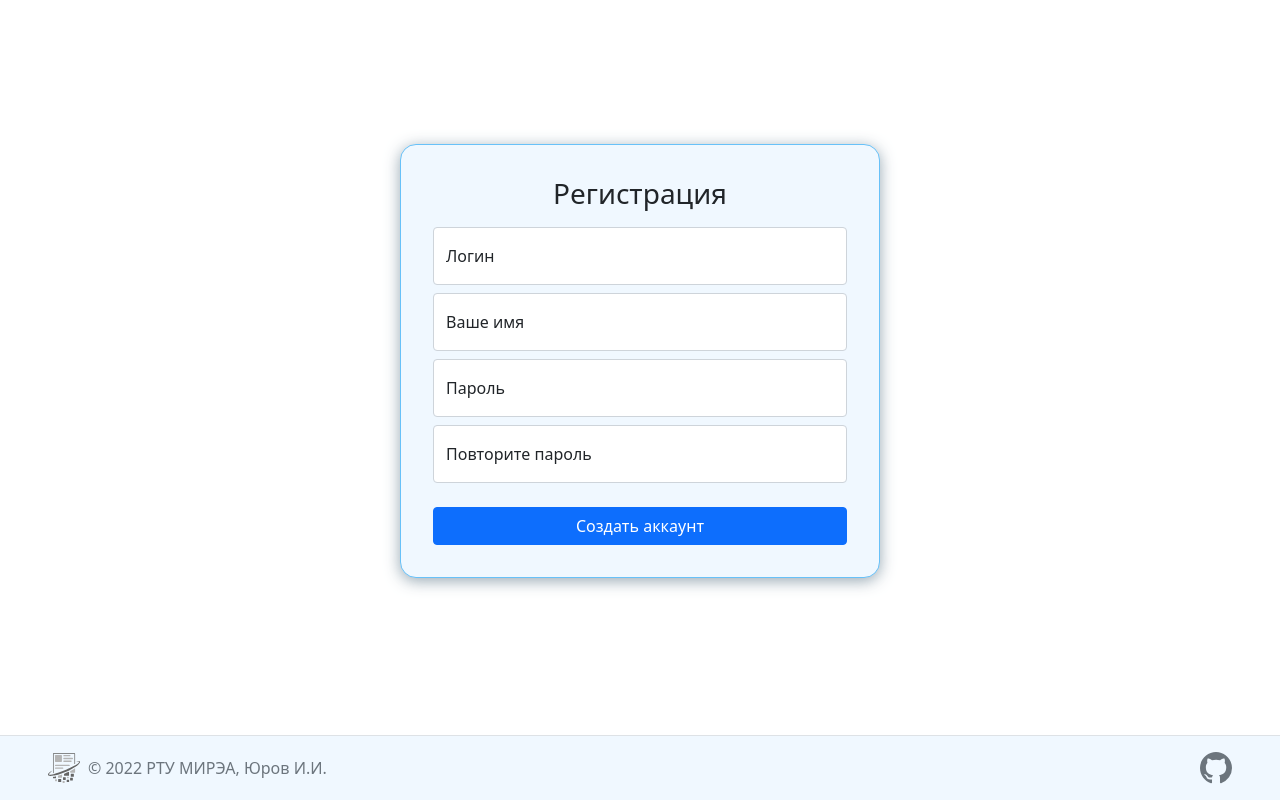
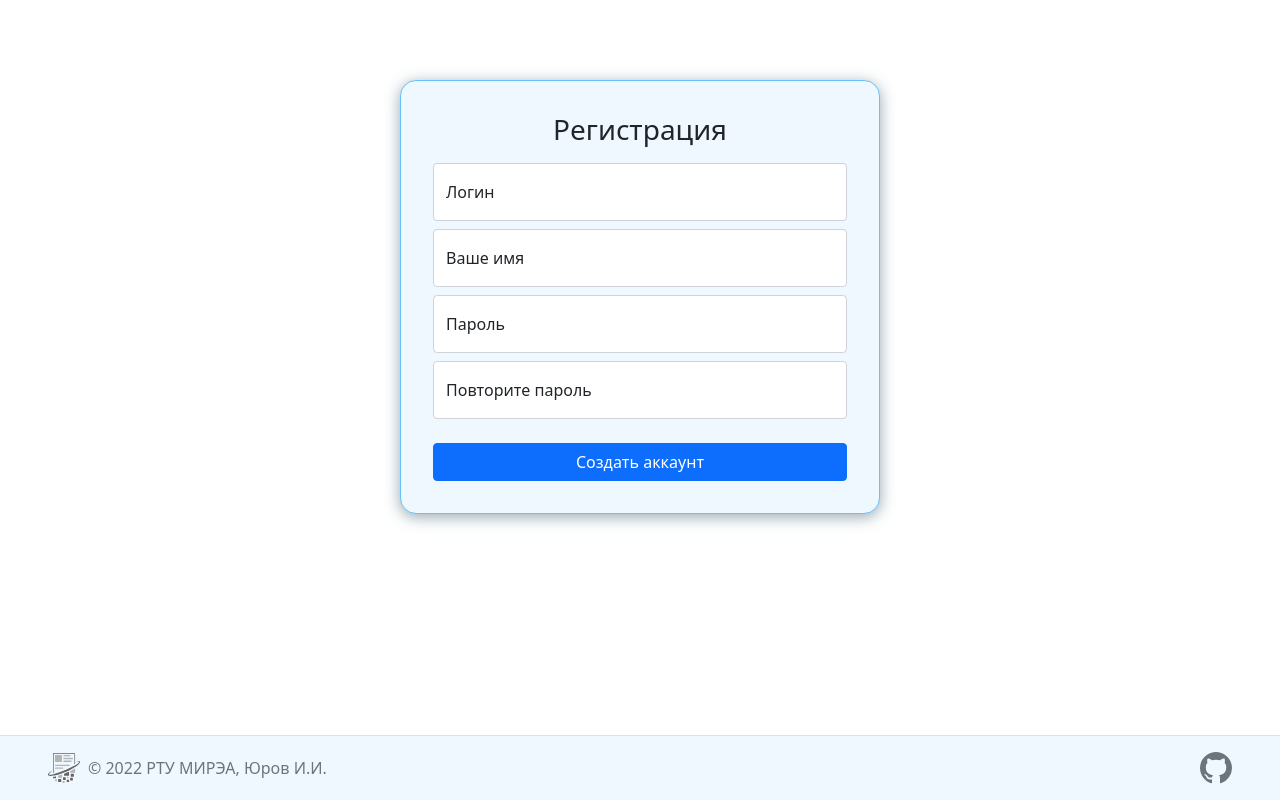
Before and after one commit to Frit027/web-resume-parser, a Django app: page /account/register/ in a window 1280 px wide. Run offline with Django 4.2, Linux system fonts and the light colour scheme; parts of the project's set-up code (start-up, migrations or seed data) failed here and were passed over.

Commit message:
fixed margin

```diff
--- a/account/static/css/style.css
+++ b/account/static/css/style.css
@@ -35,7 +35,7 @@ body {
 }
 
 .login-register-form {
-    margin: 7rem auto 0 auto;
+    margin: 3rem auto 0 auto;
     max-width: 30rem;
     text-align: center;
     padding: 2rem;
```
